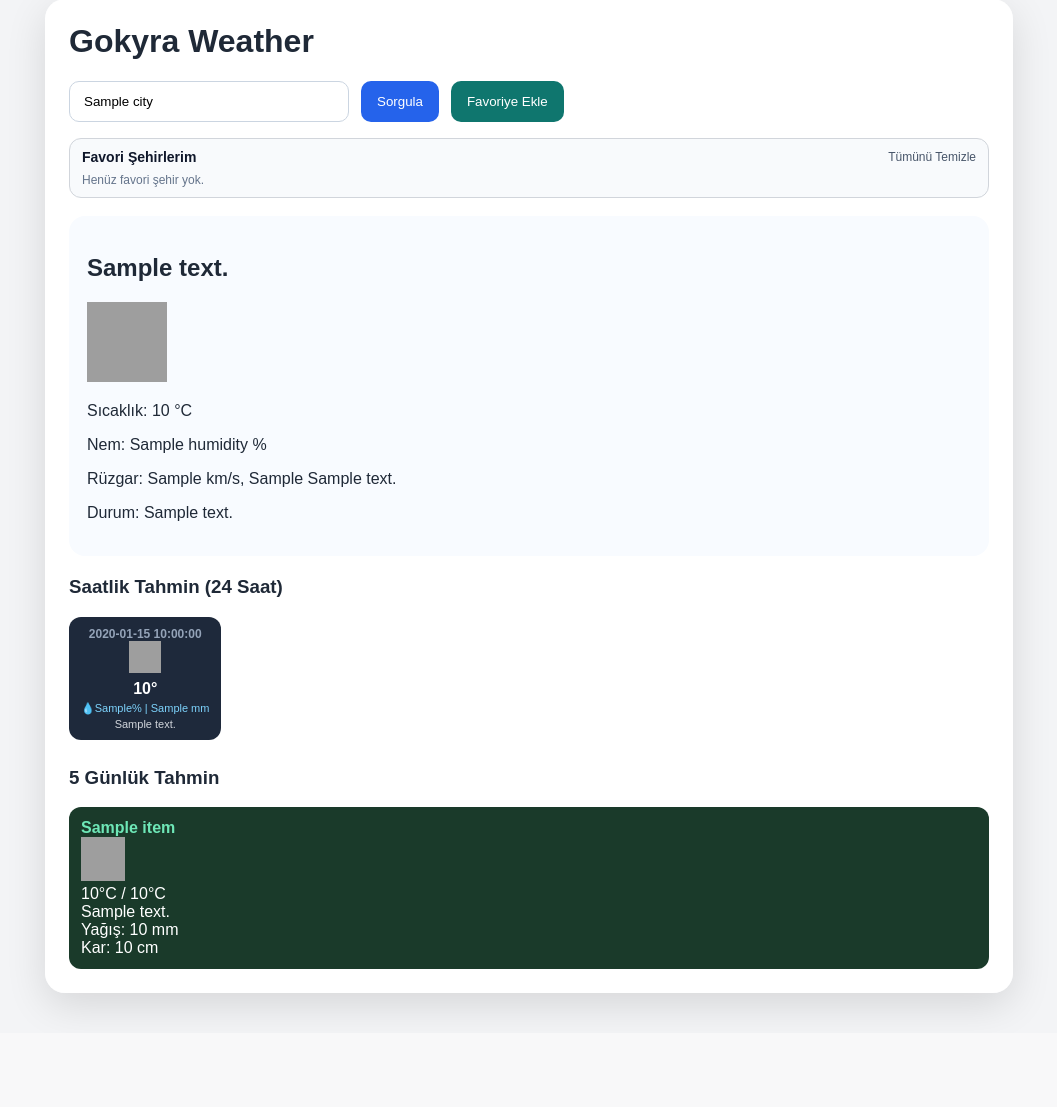
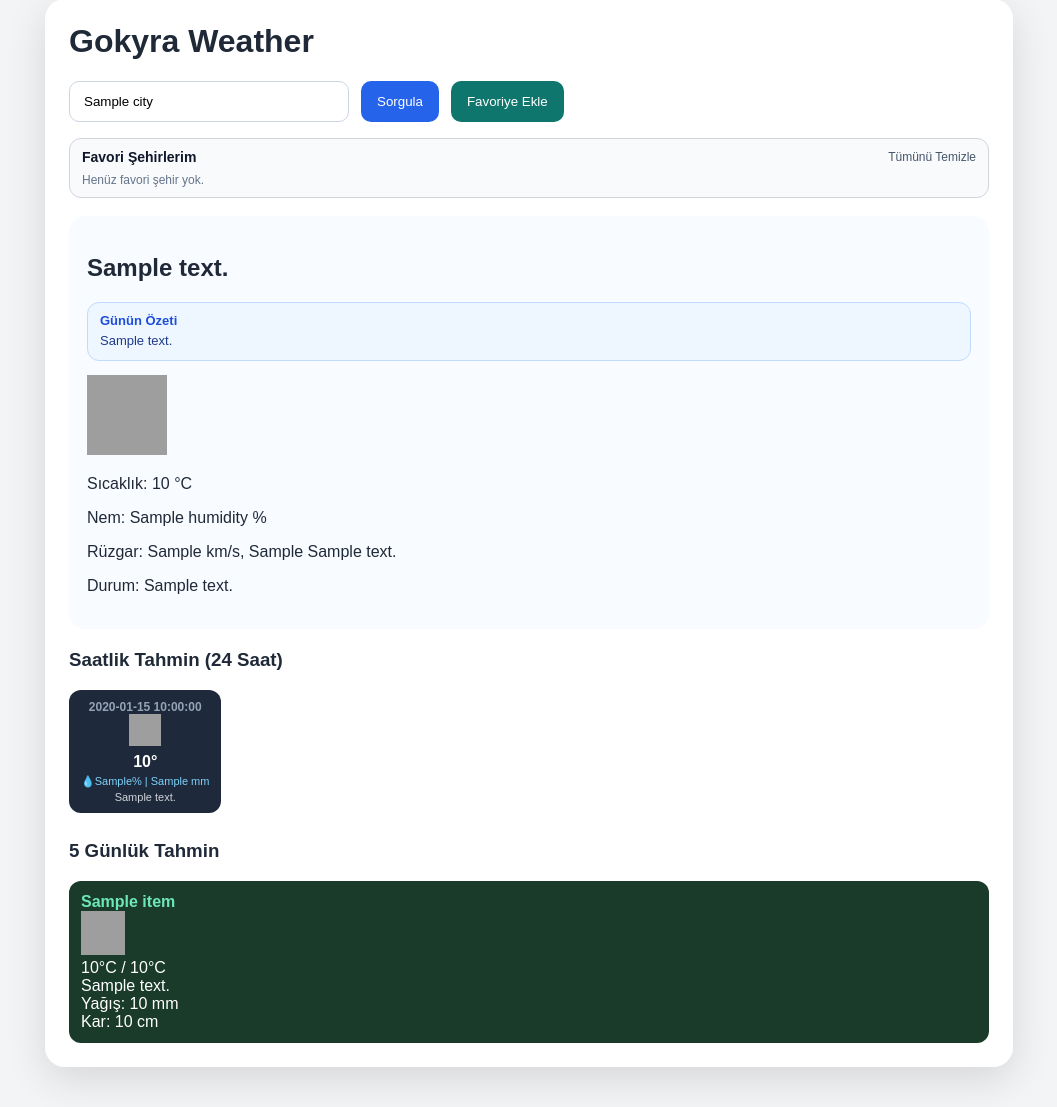
Before and after one commit to efegu4499/Hava-Durumu, a Flask app: template templates/index.html in a window 1280 px wide. Shown: the part 41-1148 px from the top of the page, without its empty margins (111-1168 px from the left). Before the commit the page ends 1059 px from the top, so only its background shows below. Run offline with Flask 3, Linux system fonts and the light colour scheme; the template is opened without the code that fills it: most values are stand-ins (such as "Sample title", 1, 10 or a date in 2020); grey boxes are pictures that could not be loaded.

Commit message:
Gunun ozeti bilgi kutusu eklendi

```diff
--- a/app.py
+++ b/app.py
@@ -12,6 +12,52 @@ from weather_app import (
 
 app = Flask(__name__)
 app.static_folder = os.path.join(os.path.dirname(__file__), "assets")
+
+
+def build_daily_summary(weather, forecast, hourly):
+    if not weather:
+        return None
+
+    parts = []
+    temp = weather.get("temperature")
+    desc = weather.get("description")
+    if temp is not None and desc:
+        parts.append(f"Şu an {temp}°C ve {desc.lower()}.")
+
+    if forecast:
+        today = forecast[0]
+        max_temp = today.get("max_temp")
+        min_temp = today.get("min_temp")
+        if max_temp is not None and min_temp is not None:
+            parts.append(f"Bugün {max_temp}° / {min_temp}° aralığında.")
+
+        rain_mm = today.get("precipitation_sum_mm")
+        snow_cm = today.get("snowfall_sum_cm")
+        if rain_mm is not None and rain_mm > 0:
+            parts.append(f"Günlük yağış beklentisi {rain_mm} mm.")
+        if snow_cm is not None and snow_cm > 0:
+            parts.append(f"Günlük kar beklentisi {snow_cm} cm.")
+
+    if hourly:
+        next_hours = hourly[:6]
+        peak_rain = max((item.get("precipitation_mm") or 0) for item in next_hours) if next_hours else 0
+        peak_snow = max((item.get("snowfall_cm") or 0) for item in next_hours) if next_hours else 0
+        if peak_rain > 0:
+            parts.append(f"Önümüzdeki saatlerde en yüksek saatlik yağış {peak_rain} mm.")
+        if peak_snow > 0:
+            parts.append(f"Önümüzdeki saatlerde en yüksek saatlik kar {peak_snow} cm.")
+
+    wind_speed = weather.get("wind_speed")
+    wind_direction = weather.get("wind_direction_text")
+    if wind_speed is not None:
+        if wind_direction:
+            parts.append(f"Rüzgar {wind_speed} km/s, {wind_direction.lower()} yönünde.")
+        else:
+            parts.append(f"Rüzgar hızı {wind_speed} km/s.")
+
+    if not parts:
+        return "Bugünün özeti için veri hazırlanıyor."
+    return " ".join(parts)
 
 
 @app.route("/google7d6f90b41b936c54.html", methods=["GET"])
@@ -67,10 +113,12 @@ def index():
         weather["location_text"] = ", ".join(location_parts)
         weather["description"] = get_weather_description(weather["weather_code"])
         hourly = get_hourly_weather(city, hours=24)
+        day_summary = build_daily_summary(weather, forecast, hourly)
     except Exception as exc:
         weather = None
         forecast = []
         hourly = []
+        day_summary = None
         error = str(exc)
     else:
         error = None
@@ -81,6 +129,7 @@ def index():
         weather=weather,
         forecast=forecast,
         hourly=hourly,
+        day_summary=day_summary,
         error=error,
     )
 
--- a/templates/index.html
+++ b/templates/index.html
@@ -107,6 +107,24 @@
             padding: 18px;
             margin-bottom: 20px;
         }
+        .summary-box {
+            background: #eef7ff;
+            border: 1px solid #bfdbfe;
+            border-radius: 12px;
+            padding: 10px 12px;
+            margin-bottom: 14px;
+        }
+        .summary-title {
+            font-size: 13px;
+            font-weight: 700;
+            color: #1d4ed8;
+            margin-bottom: 4px;
+        }
+        .summary-text {
+            font-size: 13px;
+            line-height: 1.4;
+            color: #1e3a8a;
+        }
         .forecast-grid {
             display: grid;
             grid-template-columns: repeat(auto-fit, minmax(150px, 1fr));
@@ -203,6 +221,12 @@
         {% if weather %}
         <div class="weather-card">
             <h2>{{ weather.location_text }}</h2>
+            {% if day_summary %}
+            <div class="summary-box">
+                <div class="summary-title">Günün Özeti</div>
+                <div class="summary-text">{{ day_summary }}</div>
+            </div>
+            {% endif %}
             <img src="{{ url_for('static', filename=(weather.icon_name ~ '.gif')) }}" alt="Weather icon" width="80" height="80">
             <p>Sıcaklık: {{ weather.temperature }} °C</p>
             <p>Nem: {{ weather.humidity }} %</p>
```
